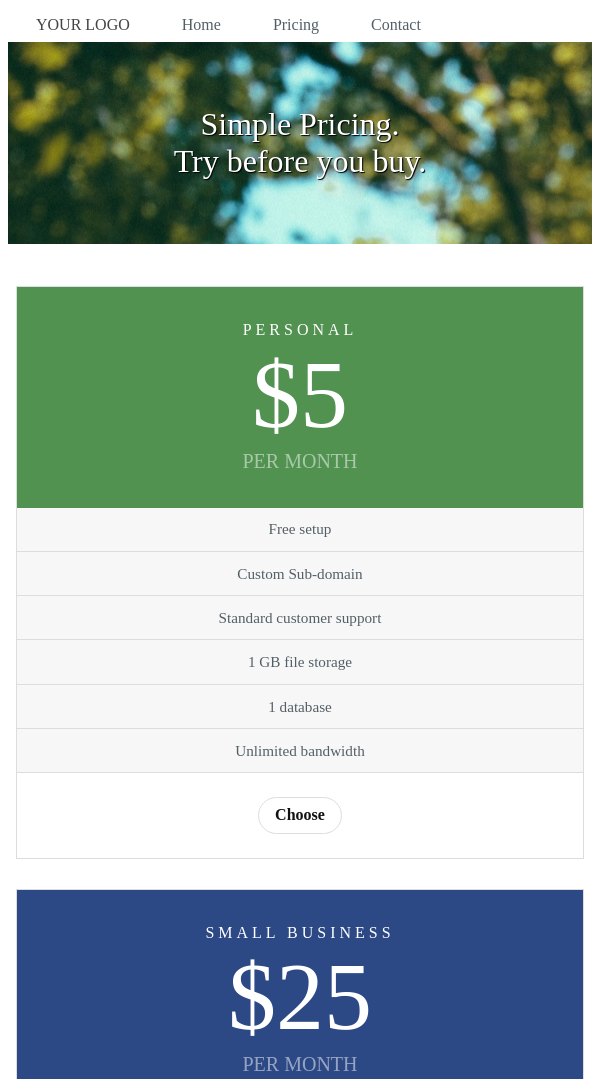
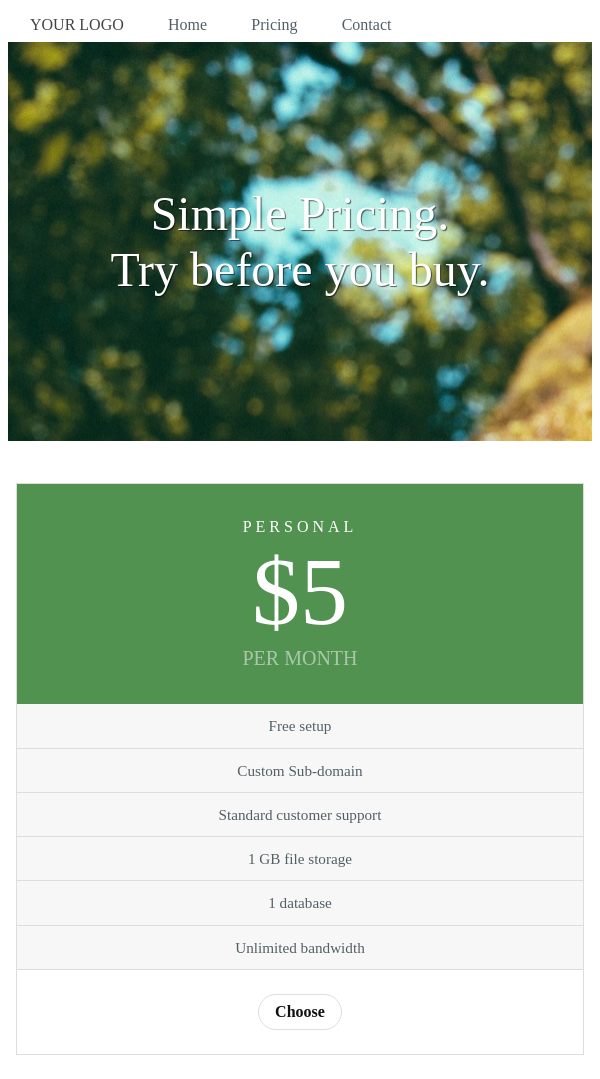
Before and after one commit to tinydinosaurs/ironyard_responsive_site, a plain HTML site: page index.html in a window 600 px wide. Shown: the top 1079 px of the page. Drawn offline with nearby package versions, Linux system fonts and the light colour scheme.

Commit message:
responsive layout breakpoint 2

```diff
--- a/scss/main.scss
+++ b/scss/main.scss
@@ -21,7 +21,7 @@ body {
 h1 {
 	color: $headers;
 	font-weight: 400;
-	text-shadow: 1px 1px 1px #000;
+	text-shadow: 1px 1px 1px rgba(0, 0, 0, 0.6);
 	line-height: 1.15em;
 }
 
@@ -34,7 +34,7 @@ h2, h3 {
 
 footer {
 	background-color: $contrast_dark;
-	padding: 0.5em 1.5em;
+	padding: 0.5em 3em;
 	margin: 0 0.5em;
 
 	a {
@@ -69,7 +69,7 @@ ul {
 
 	li {
 		display: inline;
-		margin: 0 2% 0 6%;
+		margin: 0 1.7% 0 5%;
 	}
 }
 
@@ -182,3 +182,19 @@ button {
 footer p {
 	line-height: 1.6em;
 }
+
+/********************************************
+			FIRST BREAKPOINT
+********************************************/
+
+@media all and (min-width: 479px) and (max-width: 767px) {
+
+	.hero {
+		padding: 9em 0;
+
+		h1 {
+			font-size: 3em;
+		}
+	}
+
+}
```
Also changed, not shown: styles/main.css, 1 other file.
